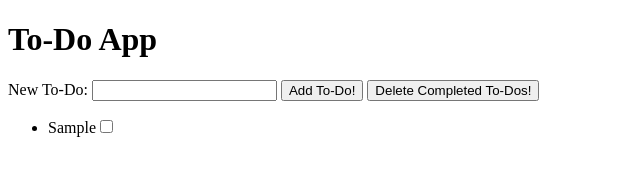
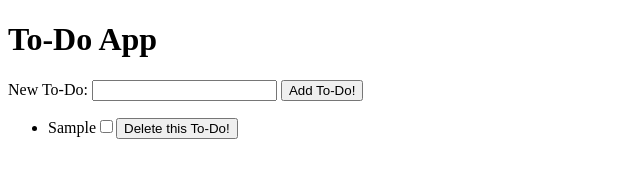
Before and after one commit to TravisBlair74/to-do-app, a plain HTML site: page index.html in a window 1280 px wide. Both pictures are taken after typing "Sample" into the empty fields and a click on the button "Add To-Do!". Shown: the whole page, without its empty margins (0-640 px from the left). Drawn offline with Linux system fonts and the light colour scheme.

Commit message:
Delete button added

```diff
--- a/app.js
+++ b/app.js
@@ -1,12 +1,6 @@
 function onReady() {
   const toDos = [];
   const addToDoForm = document.getElementById('addToDoForm');
-  const remov = document.getElementById('remov');
-  function deleteToDos() {
-
-// Need Code //
-
-  }
   function createNewToDo() {
     const newToDoText = document.getElementById('newToDoText');
     if (!newToDoText) { return }
@@ -25,17 +19,17 @@ function onReady() {
       const checkbox = document.createElement('input');
       checkbox.type = "checkbox";
       newLi.textContent = toDo.title;
+      const remov = document.createElement('input');
+      remov.type = "reset";
+      remov.value = "Delete this To-Do!";
       todoList.appendChild(newLi);
       newLi.appendChild(checkbox);
+      newLi.appendChild(remov);
     });
   }
   addToDoForm.addEventListener('submit', event => {
   event.preventDefault();
   createNewToDo();
-  });
-  remov.addEventListener('click', event => {
-  event.preventDefault();
-  deleteToDos();
 });
   renderTheUI(toDos);
 }
--- a/index.html
+++ b/index.html
@@ -10,7 +10,6 @@
       <label for="newToDoText">New To-Do:</label>
       <input type="text" id="newToDoText">
       <button type="submit">Add To-Do!</button>
-      <button type="button" id="remov">Delete Completed To-Dos!</button>
     </form>
     <ul id="toDoList">
     </ul>
```
Lines whose indentation alone changed are shown as unchanged.
